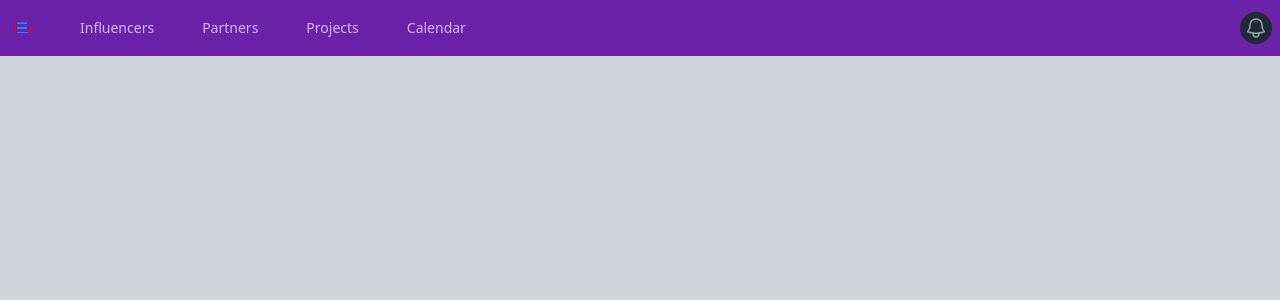
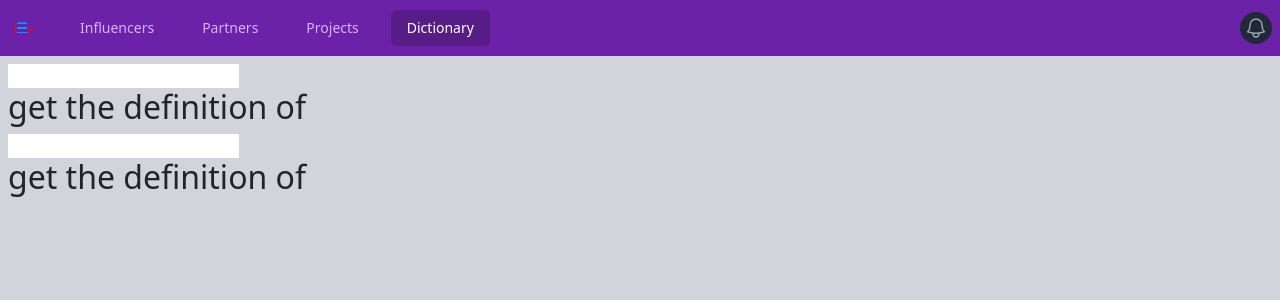
Before and after one commit to emmanueluwa/rere, a React (Vite) app: page /dictionary in a window 1280 px wide. Shown: the top 300 px of the page. Built offline with nearby package versions, Linux system fonts and the light colour scheme.

Commit message:
adding ability to fetch data from dictionary api

```diff
--- a/src/App.jsx
+++ b/src/App.jsx
@@ -1,5 +1,8 @@
 import "./index.css";
 import InfluencersPage from "./pages/InfluencersPage";
+import DictionaryPage from "./pages/DictionaryPage";
+import DefinitionPage from "./pages/DefinitionPage";
+
 import Header from "./components/Header";
 import { BrowserRouter, Routes, Route } from "react-router-dom";
 
@@ -9,6 +12,8 @@ function App() {
       <Header>
         <Routes>
           <Route path="/influencers" element={<InfluencersPage />} />
+          <Route path="/dictionary" element={<DictionaryPage />} />
+          <Route path="/definition" element={<DefinitionPage />} />
         </Routes>
       </Header>
     </BrowserRouter>
--- a/src/components/Header.jsx
+++ b/src/components/Header.jsx
@@ -8,7 +8,7 @@ const navigation = [
   { name: "Influencers", href: "/influencers" },
   { name: "Partners", href: "partners" },
   { name: "Projects", href: "ukhti" },
-  { name: "Calendar", href: "yanni" },
+  { name: "Dictionary", href: "/dictionary" },
 ];
 
 function classNames(...classes) {
--- /dev/null
+++ b/src/pages/DefinitionPage.jsx
@@ -0,0 +1,30 @@
+import { useState, useEffect } from "react";
+import { v4 as uuidv4 } from "uuid";
+
+export default function DefinitionPage() {
+  const [word, setWord] = useState([]);
+
+  useEffect(() => {
+    fetch("https://api.dictionaryapi.dev/api/v2/entries/en/fear")
+      .then((res) => res.json())
+      .then((data) => {
+        setWord(data[0].meanings);
+        console.log(data[0].meaning);
+      });
+  }, []);
+
+  return (
+    <>
+      <h1>Here is a definition: </h1>
+      {word
+        ? word.map((meaning) => {
+            return (
+              <p key={uuidv4()}>
+                {meaning.partOfSpeech}: {meaning.definitions[0].definition}
+              </p>
+            );
+          })
+        : null}
+    </>
+  );
+}
--- /dev/null
+++ b/src/pages/DictionaryPage.jsx
@@ -0,0 +1,44 @@
+import { useState, useEffect } from "react";
+
+/*
+USE LLM TO GIVE ADVICE ON SPECIFIC SAAS INDUSTRY
+*/
+
+export default function DictionaryPage() {
+  const [word, setWord] = useState("");
+  const [word2, setWord2] = useState("");
+
+  /*
+  useEffect
+  takes 2 arguments(the 2nd is optional),
+  - callback function, function passed into another function
+  - dependency array
+  */
+  useEffect(() => {
+    console.log("State updated", word);
+  }, [word]);
+
+  useEffect(() => {
+    console.log("State updated", word2);
+  }, [word2]);
+
+  return (
+    <>
+      <input
+        type="text"
+        onChange={(e) => {
+          setWord(e.target.value);
+        }}
+      />
+      <h2>get the definition of {word}</h2>
+
+      <input
+        type="text"
+        onChange={(e) => {
+          setWord2(e.target.value);
+        }}
+      />
+      <h2>get the definition of {word2}</h2>
+    </>
+  );
+}
```
